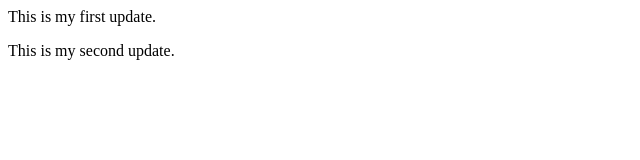
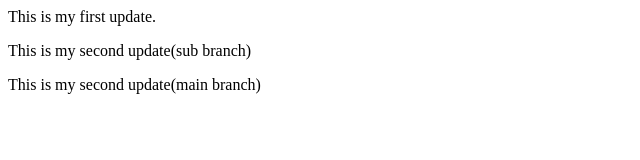
Before and after one commit to VailaSurendra/SampleRepository, a plain HTML site: page index.html in a window 1280 px wide. Shown: the whole page, without its empty margins (0-640 px from the left). Drawn offline with Linux system fonts and the light colour scheme.

Commit message:
Main branch

```diff
--- a/index.html
+++ b/index.html
@@ -1,2 +1,3 @@
 <p>This is my first update.</p>
-<p>This is my second update.</p>
+<p>This is my second update(sub branch)</p>
+<p>This is my second update(main branch)</p>
```
